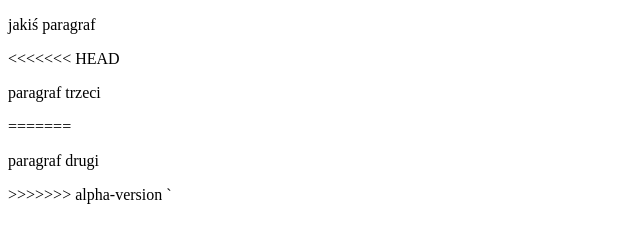
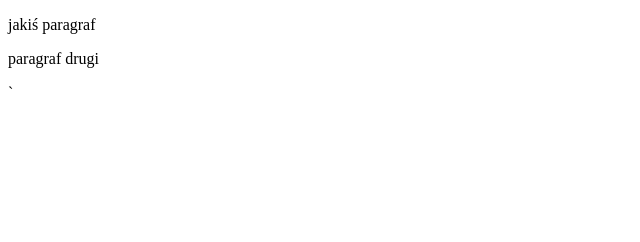
Before and after one commit to jacekJerzyWozniak/Jacek.github.io, a plain HTML site: page index.html in a window 1280 px wide. Shown: the whole page, without its empty margins (0-640 px from the left). Drawn offline with Linux system fonts and the light colour scheme.

Commit message:
ostatni commit

```diff
--- a/index.html
+++ b/index.html
@@ -11,11 +11,10 @@
 <body>
 
     <p>jakiś paragraf</p>
-<<<<<<< HEAD
-    <p>paragraf trzeci</p>
-=======
+
+
     <p>paragraf drugi</p>
->>>>>>> alpha-version
+
 
 </body>
 
```
